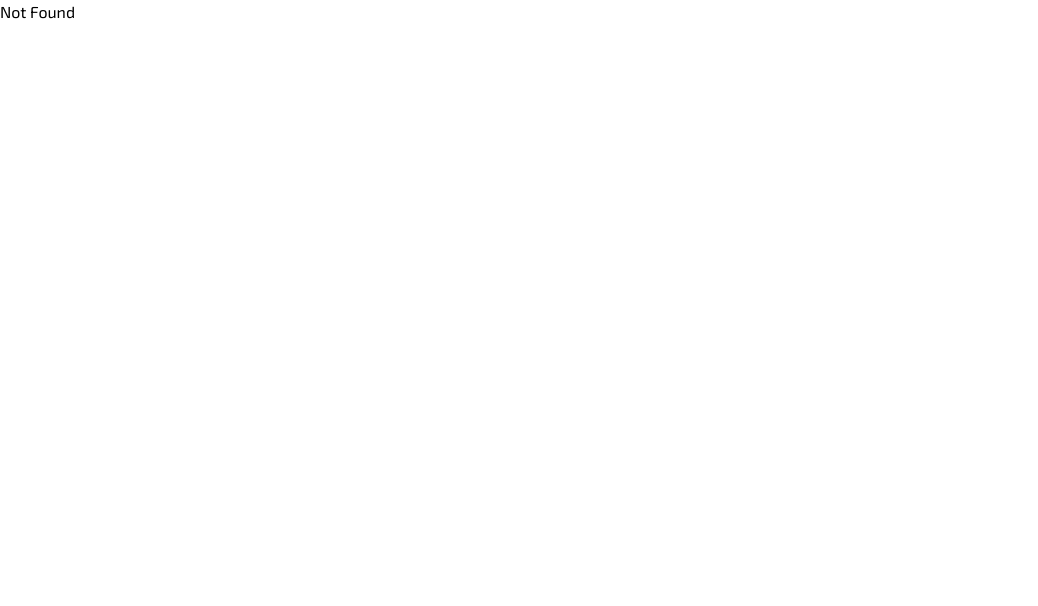
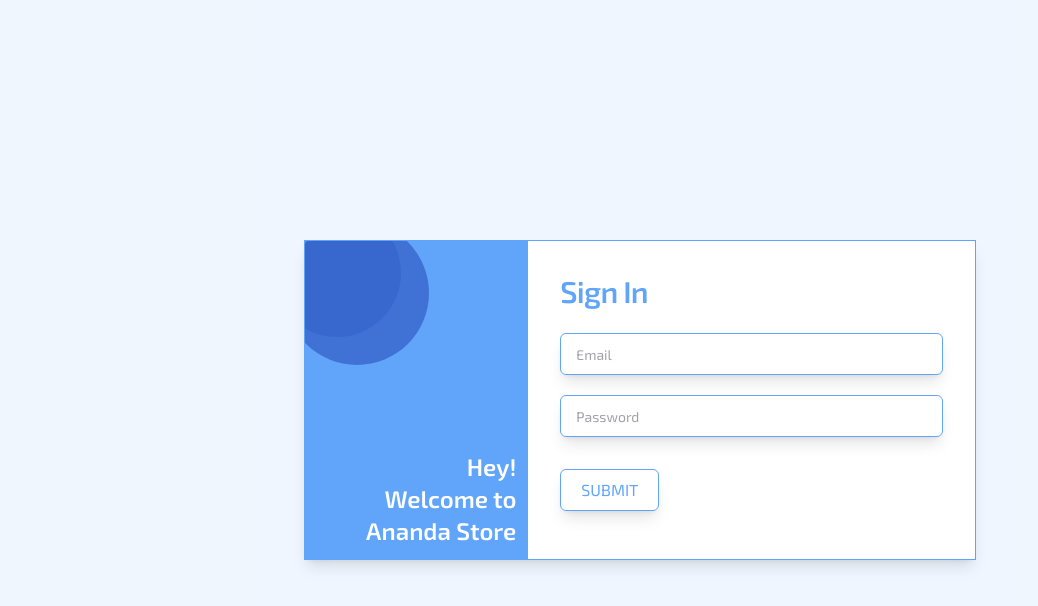
Before and after one commit to Tanvir225/inventory-client, a React (Vite) app: page /login in a window 1280 px wide. Before the commit this address had no page. Shown: the top 606 px of the page, without its empty margins (0-1038 px from the left). Built offline with nearby package versions, Linux system fonts and the light colour scheme; what ag-grid-community would draw is missing.

Commit message:
user login page added

```diff
--- a/src/Routes/Routes.jsx
+++ b/src/Routes/Routes.jsx
@@ -9,6 +9,7 @@
 import Payable from "../pages/Payable/Payable";
 import Expense from "../pages/Expense/Expense";
 import AddExpense from "../pages/Expense/AddExpense";
+import Login from "../pages/Auth/Login";
 
 const router = createBrowserRouter([
     {
@@ -53,6 +54,10 @@
                 element:<AddExpense></AddExpense>
             },
         ]
+    },
+    {
+        path: "/login",
+        element: <Login></Login>
     }
 ]);
 
--- /dev/null
+++ b/src/pages/Auth/Login.jsx
@@ -0,0 +1,89 @@
+import useAxios from "../../Hook/useAxios";
+
+
+const Login = () => {
+
+    //useAxios
+    const axios = useAxios();
+
+    // Handle form submission
+    const handleSubmit = (e) => {
+        e.preventDefault();
+        const form = e.target;
+        const email = form.email.value;
+        const password = form.password.value;
+        // const user = { email, password };
+
+        // Perform login action here, e.g., send user data to the server
+        axios.get(`/users?email=${email}`)
+            .then((res) => {
+                console.log(res.data);
+
+
+
+            })
+            .catch((err) => {
+                console.error(err);
+            });
+
+    };
+
+    return (
+        <div className="flex h-screen w-full items-center justify-center bg-blue-400/10">
+            <div className="group flex w-full max-w-2xl border border-blue-400 bg-white text-blue-400 shadow-lg ">
+                <div className="relative hidden min-h-full w-1/3 overflow-hidden bg-blue-400 sm:block">
+                    <h1 className="absolute bottom-3 right-3 text-right text-2xl font-semibold text-white">
+                        Hey! <br /> Welcome to
+                        <br /> Ananda Store
+                    </h1>
+                    <span className="absolute -left-8 -top-8 z-20 h-32 w-32 rounded-full bg-blue-800/20 duration-500 group-hover:h-56 group-hover:w-56"></span>
+                    <span className="absolute -left-5 -top-5 z-10 h-36 w-36 rounded-full bg-blue-800/50"></span>
+                </div>
+                <form onSubmit={handleSubmit} className="flex-1 p-8">
+                    <h1 className="pb-6 text-3xl font-semibold tracking-tight">Sign In</h1>
+                    <div className="space-y-5">
+                        <div className="relative text-sm">
+                            <input
+                                className="peer/email block w-full rounded-md border border-blue-400 bg-inherit p-2.5 shadow-lg outline-none"
+                                type="email"
+                                placeholder=""
+                                name="email"
+                                required
+                            />
+                            <label
+                                className="absolute -top-2 left-2 rounded-md bg-blue-300 px-2 text-xs text-blue-600 duration-300 peer-placeholder-shown/email:top-3 peer-placeholder-shown/email:bg-transparent peer-placeholder-shown/email:text-sm peer-placeholder-shown/email:text-zinc-400 peer-focus/email:-top-2 peer-focus/email:bg-blue-300 peer-focus/email:text-xs peer-focus/email:text-blue-600"
+                                htmlFor="navigate_ui_email_33"
+                            >
+                                Email
+                            </label>
+                        </div>
+                        <div className="relative text-sm">
+                            <input
+                                className="peer/pass block w-full rounded-md border border-blue-400 bg-inherit p-2.5 shadow-lg outline-none"
+                                type="password"
+                                placeholder=""
+                                name="password"
+                                required
+                            />
+                            <label
+                                className="absolute -top-2 left-2 rounded-md bg-blue-300 px-2 text-xs text-blue-600 duration-300 peer-placeholder-shown/pass:top-3 peer-placeholder-shown/pass:bg-transparent peer-placeholder-shown/pass:text-sm peer-placeholder-shown/pass:text-zinc-400 peer-focus/pass:-top-2 peer-focus/pass:bg-blue-300 peer-focus/pass:text-xs peer-focus/pass:text-blue-600"
+                                htmlFor="navigate_ui_password_33"
+                            >
+                                Password
+                            </label>
+                        </div>
+                    </div>
+                    {/* button type will be submit for handling form submission*/}
+                    <button
+                        type="submit"
+                        className="relative z-50 mb-4 mt-8 inline-block overflow-hidden rounded-md border border-blue-400 px-5 py-2 uppercase shadow-lg before:absolute before:inset-0 before:-z-10 before:block before:translate-x-full before:rounded-s-full before:bg-blue-400 before:duration-300 after:absolute after:inset-0 after:-z-10 after:block after:-translate-x-full after:rounded-e-full after:bg-blue-400 after:duration-300 hover:text-white before:hover:translate-x-0 after:hover:translate-x-0"
+                    >
+                        Submit
+                    </button>
+                </form>
+            </div>
+        </div>
+    );
+};
+
+export default Login;
```
